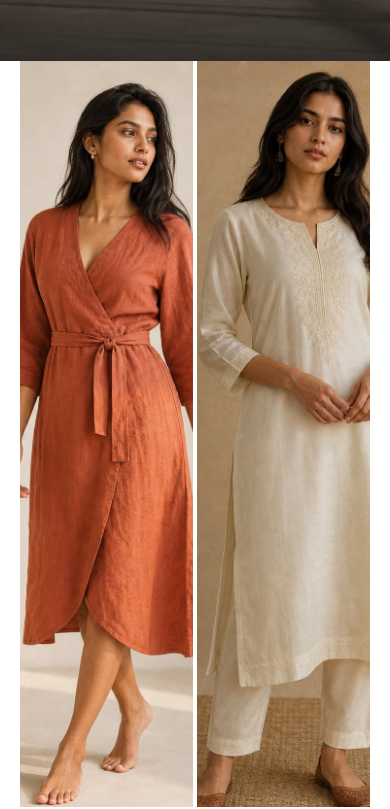
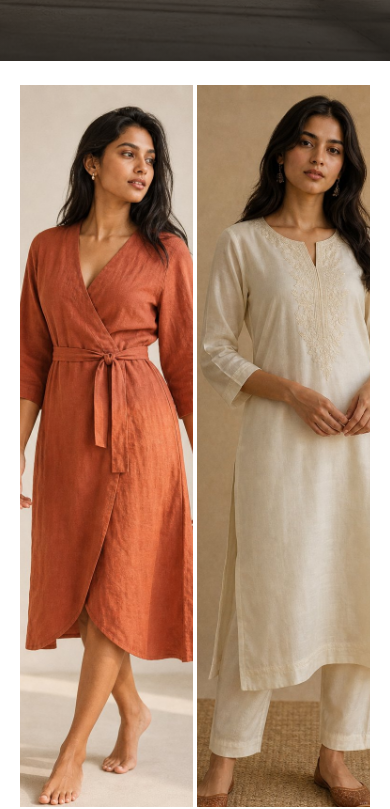
Before and after one commit to Malik-Soban-dev/AASRA, an Astro site: page / in a window 390 px wide. Shown: the part 783-1592 px from the top of the page. Built offline with nearby package versions, Linux system fonts and the light colour scheme; Astro itself is replaced by a stand-in of ours.

Commit message:
Phone: space between hero and collection tiles
- 24px top padding on each phone collection tile (box-sizing border-box, so each tile still fills one screen)
- Measured at 390x844: first tile photo starts at 868px (hero ends 844px); tiles still 844px tall

Co-authored-by: arena-agent <297053741+arena-agent@users.noreply.github.com>

```diff
--- a/src/styles/store.css
+++ b/src/styles/store.css
@@ -961,7 +961,7 @@ main:has(> .as-home-hero) { overflow-x: clip; }
   .as-home-hero .as-home-men:hover { background: var(--as-paper); color: var(--as-ink); }
   .as-home-section { padding: 0; }
   .as-tiles { gap: 0; margin: 0; }
-  .as-tiles > li { height: 100vh; height: 100svh; }
+  .as-tiles > li { height: 100vh; height: 100svh; box-sizing: border-box; padding-top: var(--as-s5); }
   .as-tile { height: 100%; display: flex; flex-direction: column; padding-bottom: var(--as-s5); }
   .as-tile-pair { flex: 1 1 auto; min-height: 0; gap: 4px; }
   .as-tile-pair img { height: 100%; aspect-ratio: auto; min-height: 0; }
```
